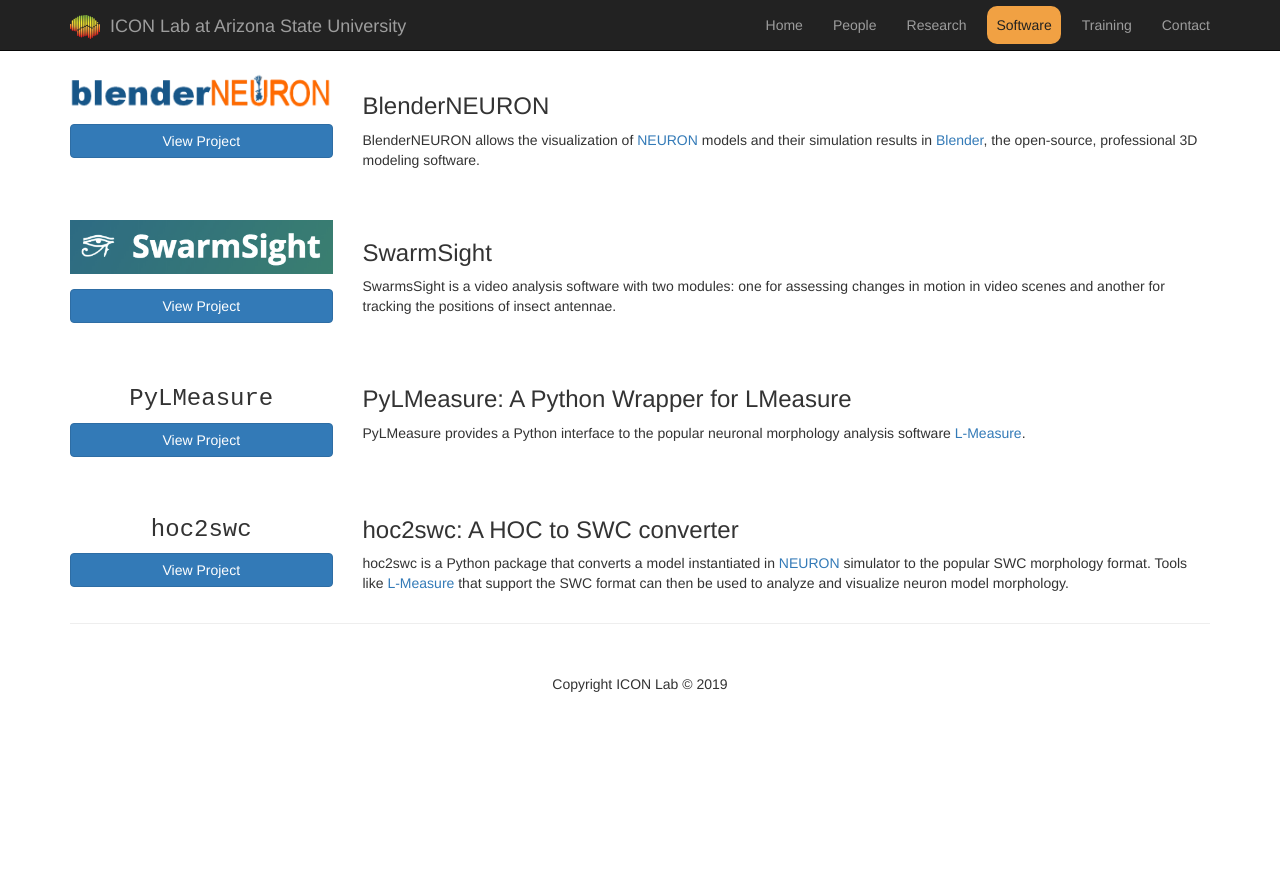
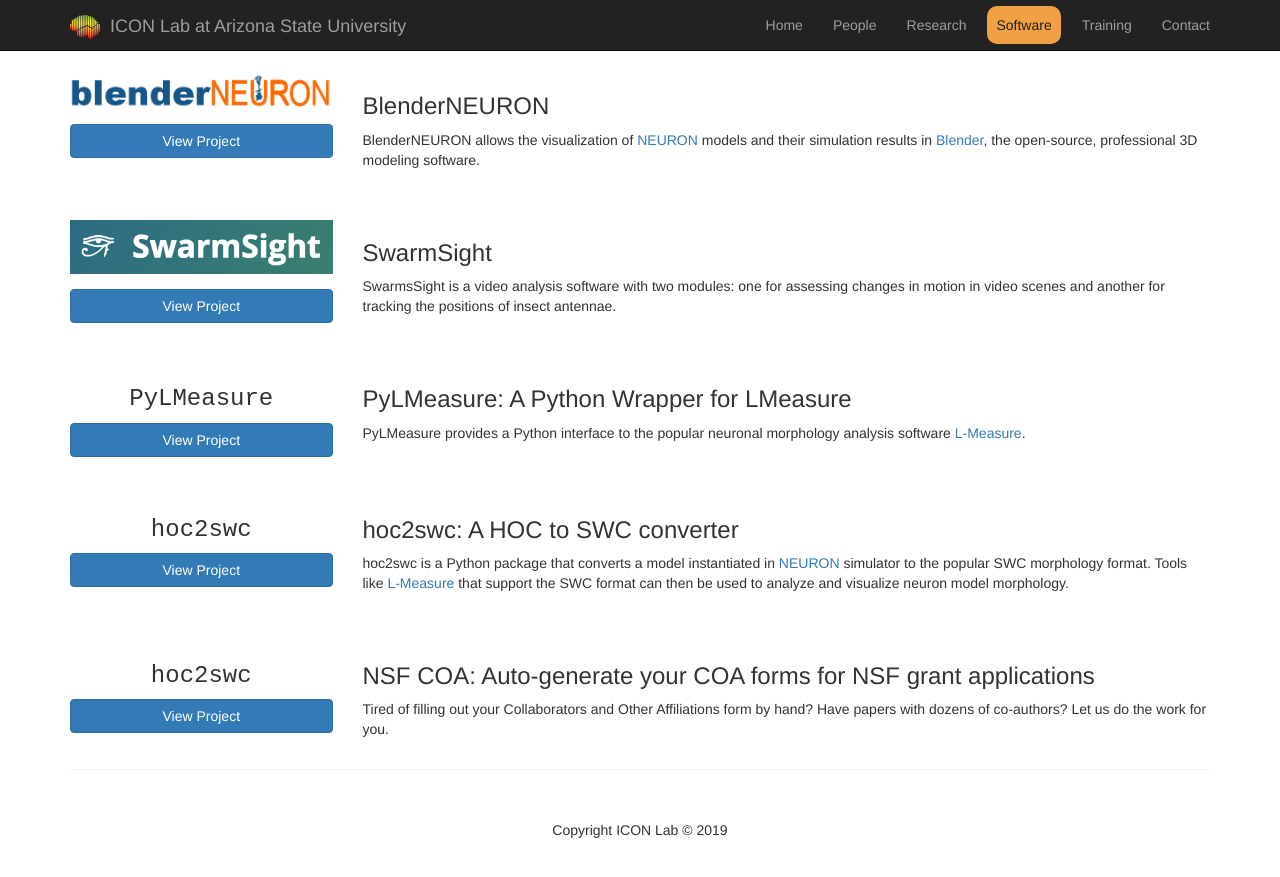
Before and after one commit to osmonauts/testsite, a Jekyll site: the page built from software.html, in a window 1280 px wide and 900 px high, scrolled down 545 px. Shown: the top 877 px of the window. Built offline with Jekyll 4.4.1, drawn with Linux system fonts in a browser that asks for light colours; before the commit the page ends 1299 px from its top, so only the background shows below that.

Commit message:
Added NSF COA to software

```diff
--- a/software.html
+++ b/software.html
@@ -109,7 +109,15 @@ h3.logo {
     </div>
 </div>
 
-
-
+<div class="row">
+    <div class="col-sm-3">
+        <h3 class="logo">hoc2swc</h3>
+        <a class="btn btn-primary" href="http://spike.asu.edu/coa/">View Project</a>
+    </div>
+    <div class="col-sm-9">
+        <h3>NSF COA: Auto-generate your COA forms for NSF grant applications</h3>
+        <p>Tired of filling out your Collaborators and Other Affiliations form by hand? Have papers with dozens of co-authors? Let us do the work for you.</p>
+    </div>
+</div>
 
 <hr>
```
